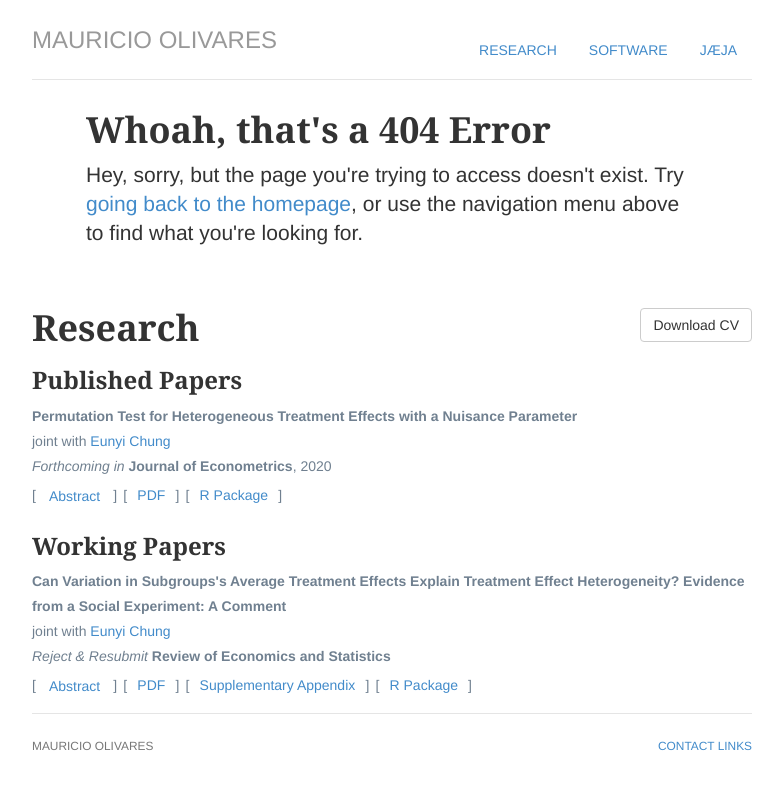
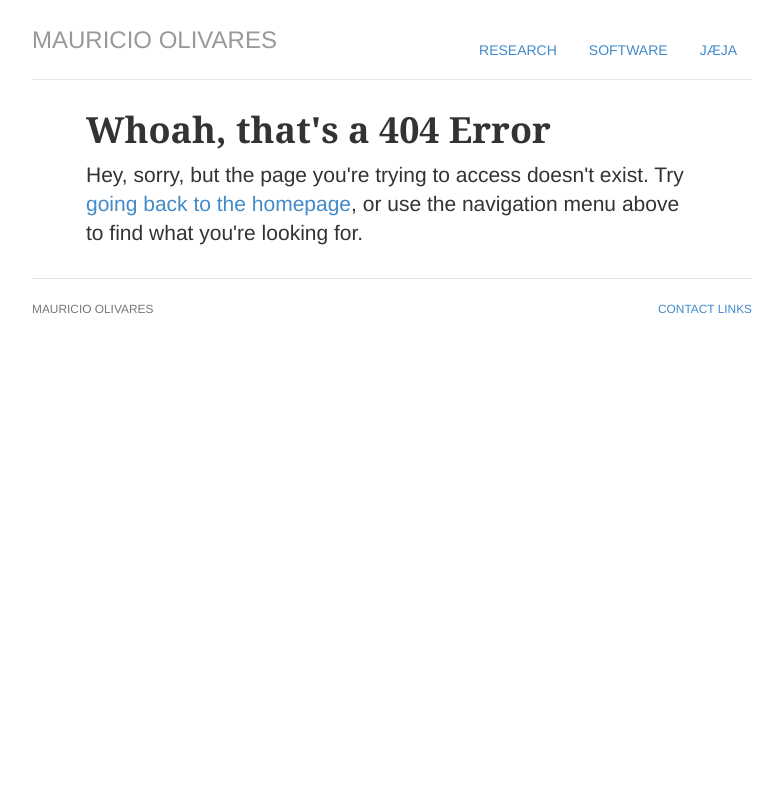
Before and after one commit to mauolivares/mauolivares.github.io, a Jekyll site: the page built from cv/index.html, in a window 1280 px wide. Shown: the top 790 px of the page, without its empty margins (248-1031 px from the left). Built offline with Jekyll 4.4.1, drawn with Linux system fonts in a browser that asks for light colours.

```diff
--- a/cv/index.html
+++ b/cv/index.html
@@ -7,45 +7,3 @@ title: 404 Error | Sorry, this page does not exist.
         	<h1>Whoah, that's a 404 Error</h1>
         	<p class="lead">Hey, sorry, but the page you're trying to access doesn't exist. Try <a href="/" title="Mauricio Olivares homepage">going back to the homepage</a>, or use the navigation menu above to find what you're looking for.</p>
 </div>
-
-
-
-<div class="row marketing">
-			<div>
-				<a href="/files/Vitae_September2020.pdf" class="btn btn-default pull-right" title="Download CV as PDF">Download CV</a>
-				<span itemprop="reserach"><h1>Research</h1></span>
-
-				<h3>Published Papers</h3>
-
-				<p style="color:#708090;"><strong>Permutation Test for Heterogeneous Treatment Effects with a Nuisance Parameter</strong>
-				<br>joint with <a href="https://sites.google.com/a/illinois.edu/eunyichung/">Eunyi Chung</a>
-				<br><i>Forthcoming in </i><b>Journal of Econometrics</b>, 2020
-				<br>[<a class="btn btn-link" data-toggle="collapse" href="#MS2019076" role="button" aria-expanded="false" aria-controls="MS2019076">
-    			Abstract</a>]&#8287&#8287[&#8287&#8287<a href="/files/HTE_WorkingPaper.pdf" title="Download Paper as PDF"> PDF </a>&#8287&#8287]&#8287&#8287[&#8287&#8287<a href="https://cran.r-project.org/web/packages/RATest/index.html" title="R Package"> R Package </a>&#8287&#8287]
-    				<div class="collapse" id="MS2019076">
-  						<div class="card card-body">
-    						This paper proposes an asymptotically valid permutation test for heterogeneous treatment effects in the presence of an estimated nuisance parameter. Not accounting for the estimation error of the nuisance parameter results in statistics that depend on the particulars of the data generating process, and the resulting permutation test fails to control the Type 1 error, even asymptotically.
-
-							In this paper we consider a permutation test based on the martingale transformation of the empirical process to render an asymptotically pivotal statistic, effectively nullifying the effect associated with the estimation error on the limiting distribution of the statistic. Under weak conditions, we show that the permutation test based on the martingale-transformed statistic results in the asymptotic rejection probability of &#945; in general while retaining the exact control of the test level when testing for the more restrictive sharp null. We also show how our martingale-based permutation test extends to testing whether there exists treatment effect heterogeneity within subgroups defined by observable covariates. Our approach comprises testing the joint null hypothesis that treatment effects are constant within mutually exclusive subgroups while allowing the treatment effects to vary across subgroups.
-
-							Monte Carlo simulations show that the permutation test presented here performs well in finite samples, and is comparable to those existing in the literature. To gain further understanding of the test to practical problems, we investigate the gift exchange hypothesis in the context of two field experiments from <a href="https://doi.org/10.1111/j.1468-0262.2006.00707.x" title="GneezyList">Gneezy and List (2006)</a>. Lastly, we provide the companion <a href="https://cran.r-project.org/web/packages/RATest/index.html" title="R Package">R Package</a> to facilitate and encourage the application of our test in empirical research.
-  						</div>
-					</div>
-				</p>
-
-
-				<h3>Working Papers</h3>
-
-				<p style="color:#708090;"><strong>Can Variation in Subgroups's Average Treatment Effects Explain Treatment Effect Heterogeneity? Evidence from a Social Experiment: A Comment</strong>
-				<br>joint with <a href="https://sites.google.com/a/illinois.edu/eunyichung/">Eunyi Chung</a>
-				<br><i>Reject &amp; Resubmit </i><b> Review of Economics and Statistics</b>
-				<br>[<a class="btn btn-link" data-toggle="collapse" href="#WP_REStat" role="button" aria-expanded="false" aria-controls="WP_REStat">
-    			Abstract</a>]&#8287&#8287[&#8287&#8287<a href="/files/SubgroupVariation.pdf" title="Download Paper as PDF"> PDF </a>&#8287&#8287]&#8287&#8287[&#8287&#8287<a href="/files/SubgroupVariation_Supplement.pdf" title="Download Paper as PDF"> Supplementary Appendix </a>&#8287&#8287]&#8287&#8287[&#8287&#8287<a href="https://cran.r-project.org/web/packages/RATest/index.html" title="R Package"> R Package </a>&#8287&#8287]
-    				<div class="collapse" id="WP_REStat">
-  						<div class="card card-body">
-    						A common practice in empirical research to evaluate heterogeneity in the treatment effect involves calculating mean impacts that are constant within subgroups but vary across them. In a recent paper, <a href="https://doi.org/10.1162/REST_a_00662" title="BitlerEtAl">Bitler, Gelbach, and Hoynes (2017)</a> propose a new approach to challenge the validity of this practice, and find evidence of poor explanatory performance when analyzing heterogeneity of Connecticut’s Jobs First welfare reform. In this comment, we argue that while their conclusion is supported by the data, their proposed permutation test suffers from an estimated-parameter problem, raising issues that need to be addressed to make inference valid. We provide numerical and theoretical evidence to show the relevance of our comment as well as an alternative test if one wants to conduct asymptotically valid permutation inference. While we also find evidence against the conventional approach to heterogeneity, our empirical evaluation of Connecticut’s Jobs First sheds additional insights for a wide range of subgroups.
-  						</div>
-					</div>
-				</p>
-
-</div>
```
Also changed, not shown: research/index.html (+10 -10 lines).
